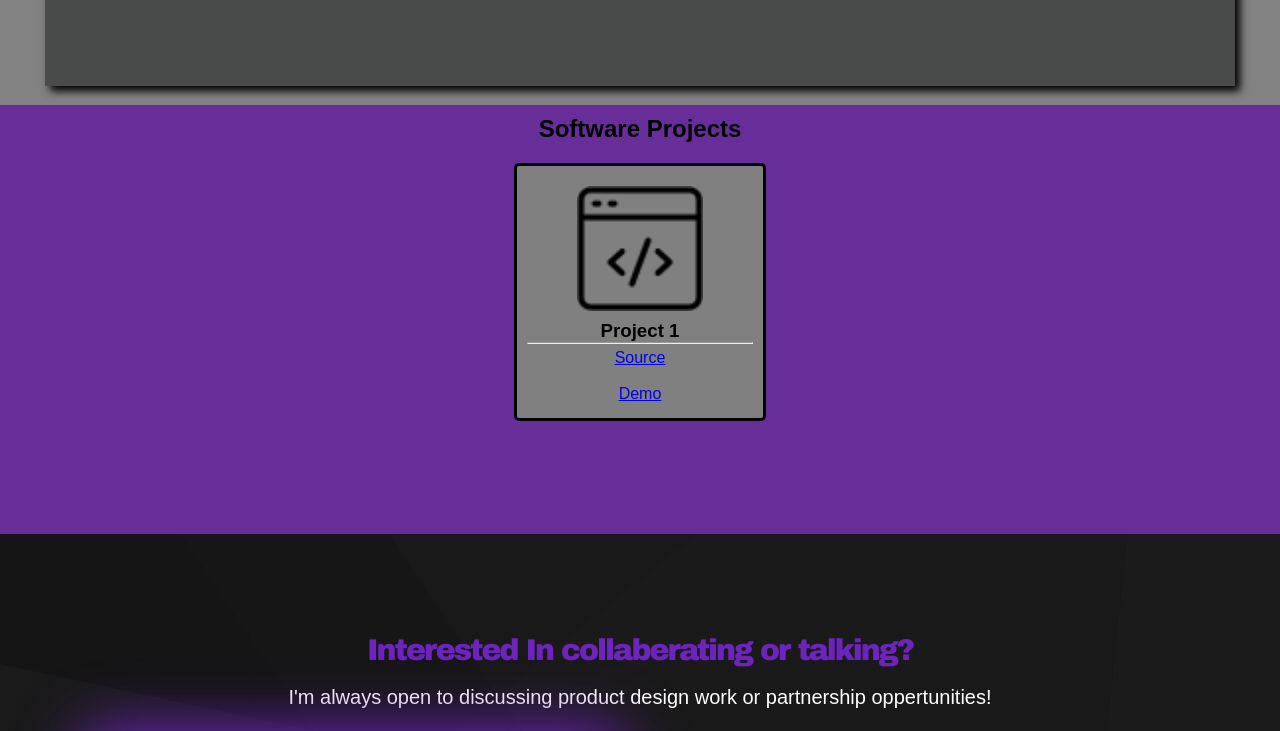
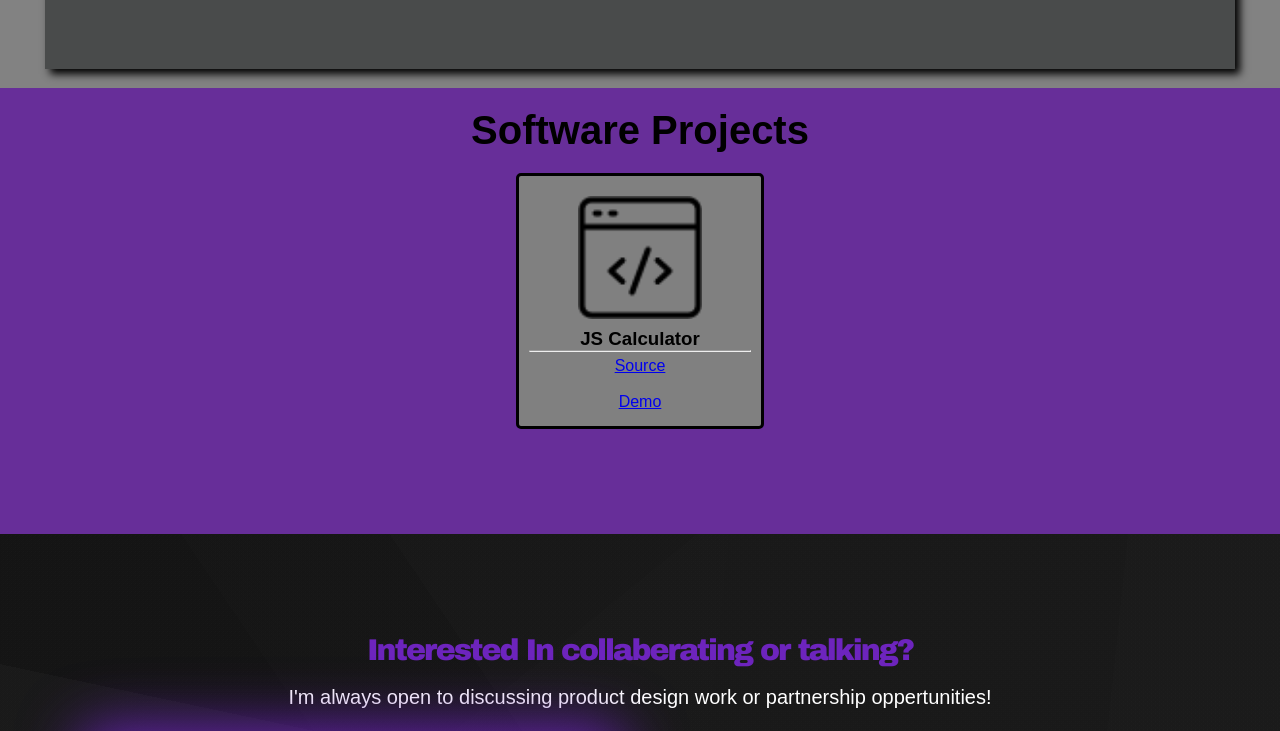
Before and after one commit to Dantios/Portfolio-website, a plain HTML site: page index.html in a window 1280 px wide. Shown: the part 4145-4876 px from the top of the page. Drawn offline with Linux system fonts and the light colour scheme; a script that the page names is missing.

Commit message:
Updates to site V.02
Corrected projects source code.

```diff
--- a/index.html
+++ b/index.html
@@ -345,17 +345,17 @@
 			<div class ="project-wrapper">
 				<div>
 					<img class ="project-image" src="img/codeicon.png" alt ="">
-					<h3 class ="project-heading"> Project 1</h3>
+					<h3 class ="project-heading"> JS Calculator</h3>
 
 					<hr>
 				</div>
 
 				<div class ="project-body">
 					<div class ="project-button-container>">
-						<a class="project_button" href="https://github.com/Kuja93/react_course_assignment_1" target="_blank" rel="noreferrer">Source</a>
+						<a class="project_button" href="https://github.com/Dantios/js_calculator" target="_blank" rel="noreferrer">Source</a>
 						<br>
 						<br>
-						<a class="project_button" href="https://kuja93.github.io/react_course_assignment_1" target="_blank" rel="noreferrer">Demo</a>
+						<a class="project_button" href="https://dantios.github.io/js_calculator/" target="_blank" rel="noreferrer">Demo</a>
 					</div>
 				</div>
 			</div>
--- a/styles.css
+++ b/styles.css
@@ -1175,22 +1175,14 @@ display: flex;
 }
 
 .projects-software-wrapper{
-
 	padding:	50px;
-
 	height: 	100%;
-
-width: 100%;
-
-text-align: center;
-
+	width: 100%;
+	text-align: center;
 	/* margin: 20px; */
-
 	overflow: hidden;
-
 	border-radius: 5px;
-
-padding: 10px;
+	padding: 20px;
 
 	/* border: 1px dashed #444; */
 }
@@ -1215,6 +1207,10 @@ padding: 10px;
 	height: 20%;
 }
 
+.projects-software-wrapper h1{
+ font-size: 40px;
+
+}
 .project-image{
 	width: 60%;
     padding: 5px;
```
Lines whose indentation alone changed are shown as unchanged.
